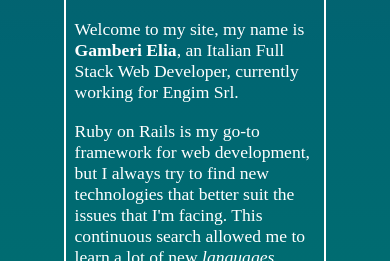
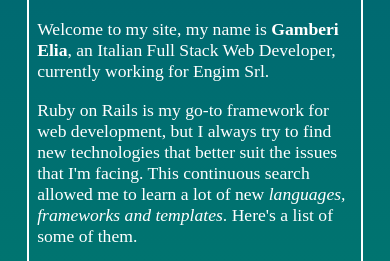
Before and after one commit to Gimbardo/gimbaro.dev, a plain HTML site: page index.html in a window 390 px wide. Shown: the part 861-1122 px from the top of the page. Drawn offline with nearby package versions, Linux system fonts and the light colour scheme.

Commit message:
:lipstick: container phone compatibility

```diff
--- a/style.css
+++ b/style.css
@@ -87,6 +87,12 @@ cite {
     margin: auto;
 }
 
+@media only screen and (max-width: 1281px) {
+    .container-fluid {
+        width: 90%;
+    }
+}
+
 .stars-container {
     width: 100px;
     display: grid;
```
